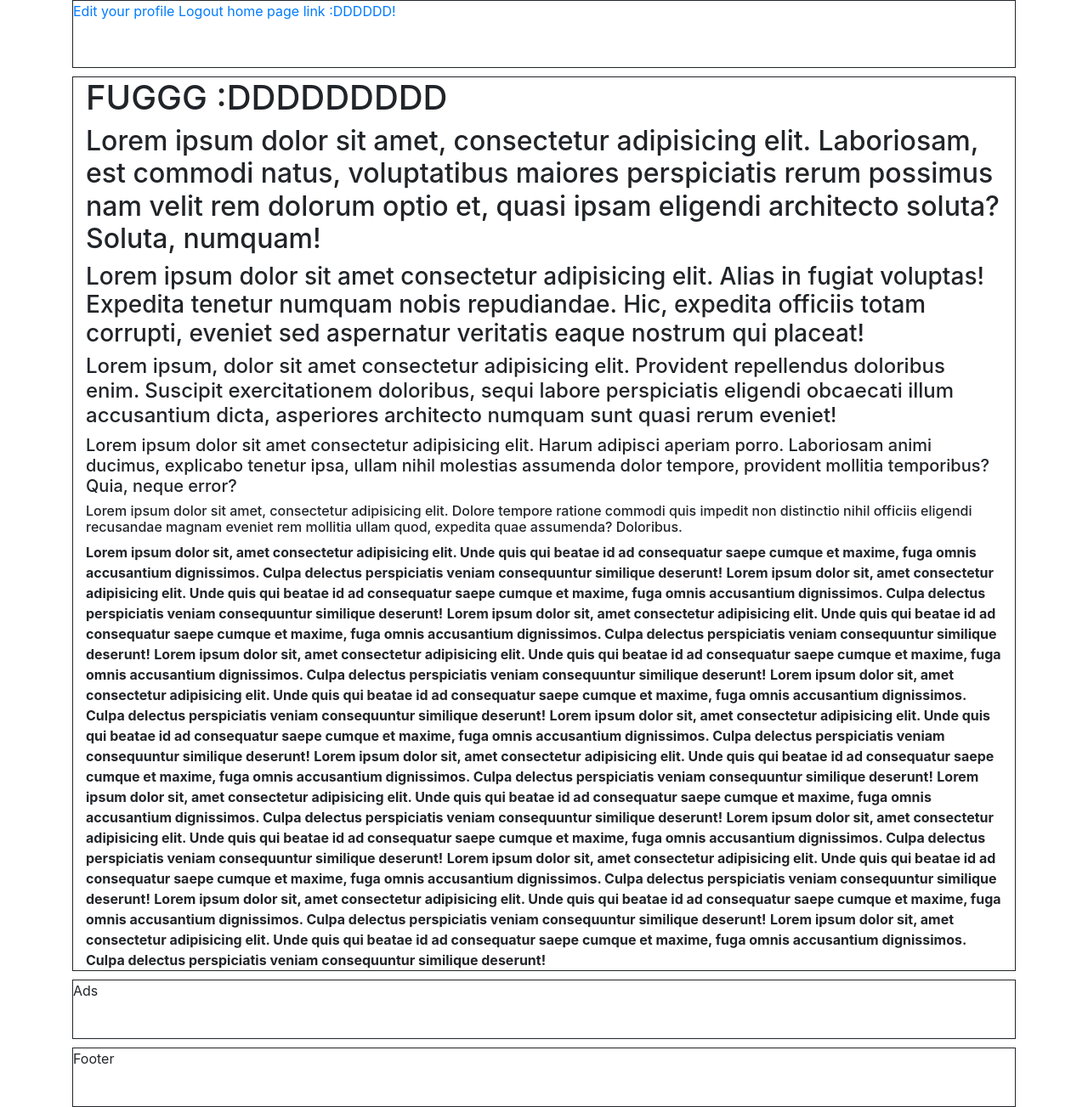
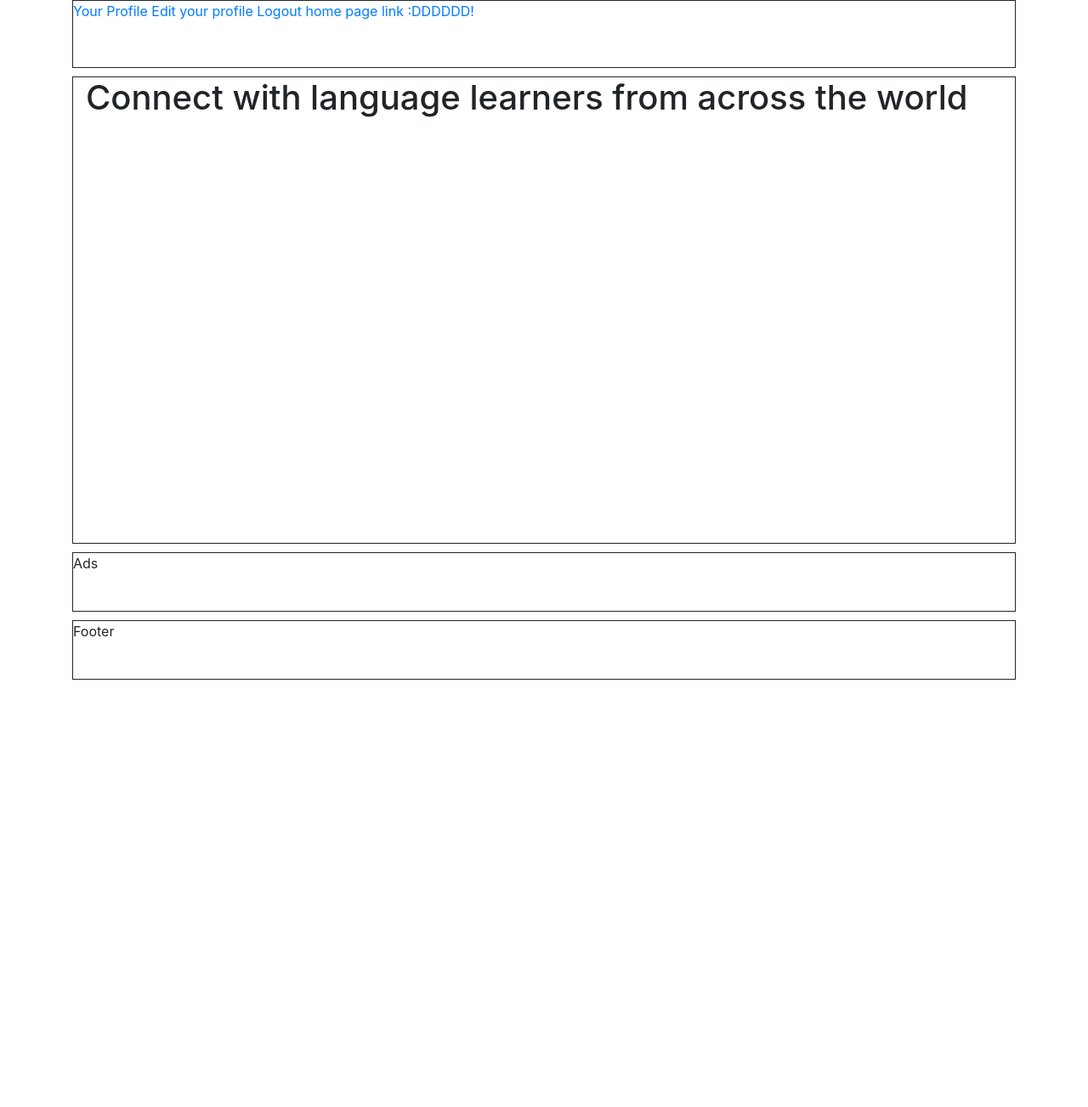
Before and after one commit to RomanJordan/worldpals, a Django app: page / in a window 1280 px wide. Shown: the whole page at 85% size. After the commit the page ends 800 px from the top, so only its background shows below. Run offline with Django 3.2, Linux system fonts and the light colour scheme; the visitor is signed in with stand-in values (Sample User, id 1); some libraries are stand-ins or nearby versions.

Commit message:
Added a new messages model

```diff
--- a/mainapp/forms.py
+++ b/mainapp/forms.py
@@ -24,7 +24,8 @@ class CustomUserCreationForm(UserCreationForm):
         print(username)
         if ' ' in username:
             raise forms.ValidationError("Username may not contain spaces.")
-        if '@' in username or '*' in username or '+' in username or '=' in username or '-' in username or '^' in username or '$' in username or '!' in username or '%' in username:
+        if '@' in username or '*' in username or '+' in username or '=' in username or '-' in username \
+        or '^' in username or '$' in username or '!' in username or '%' in username:
             raise forms.ValidationError("Username may not contain special characters.")
         return username
 
@@ -78,4 +79,4 @@ class CustomUserChangeForm(UserChangeForm):
 class ProfileEditForm(forms.ModelForm):
     class Meta:
         model = Profile
-        fields = [ 'image','biography']
+        fields = [ 'profile_image','background_image','about_me']
--- a/mainapp/models.py
+++ b/mainapp/models.py
@@ -52,8 +52,9 @@ class User(AbstractUser):
 
 class Profile(models.Model):
     user = models.OneToOneField(User, on_delete=models.CASCADE)
-    image = models.ImageField(default='default.jpg')
-    biography = models.TextField(default='Add something about yourself here!')
+    profile_image = models.ImageField(default='default.jpg')
+    background_image = models.ImageField(default='default.jpg')
+    about_me = models.TextField(default='Add something about yourself here!')
 
 
     def __str__(self):
@@ -64,3 +65,9 @@ class Friend(models.Model):
     friend = models.ForeignKey(User, on_delete=models.CASCADE, related_name='friends') #Who received a friend request
     friends_since = models.DateField(default=timezone.now)
     status = models.CharField(max_length=20, default='requested')
+
+class Message(models.Model):
+     sender = models.ForeignKey(User, related_name='receiver', on_delete=models.CASCADE)
+     reciever = models.ForeignKey(User, related_name='receiver', on_delete=models.CASCADE)
+     message_content = models.TextField(default = 'Default')
+     date_sent = models.DateField(default=timezone.now)
--- a/mainapp/templates/mainapp/base.html
+++ b/mainapp/templates/mainapp/base.html
@@ -28,7 +28,7 @@
           <div class="grid-container">
               <header id="pageHeader">
                     {% if user.is_authenticated %}
-
+                      <a href="{% url 'my-profile' %}">Your Profile</a>
                       <a href="{% url 'profile-edit' %}">Edit your profile</a>
                       <a href="{% url 'logout' %}">Logout</a>
                     {% else %}
--- a/mainapp/templates/mainapp/index.html
+++ b/mainapp/templates/mainapp/index.html
@@ -2,24 +2,7 @@
 {% load static %}
 {% block content %}
     <div class="container">
-        <h1>FUGGG :DDDDDDDDD</h1>
-        <h2>Lorem ipsum dolor sit amet, consectetur adipisicing elit. Laboriosam, est commodi natus, voluptatibus maiores perspiciatis rerum possimus nam velit rem dolorum optio et, quasi ipsam eligendi architecto soluta? Soluta, numquam!</h2>
-        <h3>Lorem ipsum dolor sit amet consectetur adipisicing elit. Alias in fugiat voluptas! Expedita tenetur numquam nobis repudiandae. Hic, expedita officiis totam corrupti, eveniet sed aspernatur veritatis eaque nostrum qui placeat!</h3>
-        <h4>Lorem ipsum, dolor sit amet consectetur adipisicing elit. Provident repellendus doloribus enim. Suscipit exercitationem doloribus, sequi labore perspiciatis eligendi obcaecati illum accusantium dicta, asperiores architecto numquam sunt quasi rerum eveniet!</h4>
-        <h5>Lorem ipsum dolor sit amet consectetur adipisicing elit. Harum adipisci aperiam porro. Laboriosam animi ducimus, explicabo tenetur ipsa, ullam nihil molestias assumenda dolor tempore, provident mollitia temporibus? Quia, neque error?</h5>
-        <h6>Lorem ipsum dolor sit amet, consectetur adipisicing elit. Dolore tempore ratione commodi quis impedit non distinctio nihil officiis eligendi recusandae magnam eveniet rem mollitia ullam quod, expedita quae assumenda? Doloribus.</h6>
-        <strong>Lorem ipsum dolor sit, amet consectetur adipisicing elit. Unde quis qui beatae id ad consequatur saepe cumque et maxime, fuga omnis accusantium dignissimos. Culpa delectus perspiciatis veniam consequuntur similique deserunt!</strong>
-        <strong>Lorem ipsum dolor sit, amet consectetur adipisicing elit. Unde quis qui beatae id ad consequatur saepe cumque et maxime, fuga omnis accusantium dignissimos. Culpa delectus perspiciatis veniam consequuntur similique deserunt!</strong>
-        <strong>Lorem ipsum dolor sit, amet consectetur adipisicing elit. Unde quis qui beatae id ad consequatur saepe cumque et maxime, fuga omnis accusantium dignissimos. Culpa delectus perspiciatis veniam consequuntur similique deserunt!</strong>
-        <strong>Lorem ipsum dolor sit, amet consectetur adipisicing elit. Unde quis qui beatae id ad consequatur saepe cumque et maxime, fuga omnis accusantium dignissimos. Culpa delectus perspiciatis veniam consequuntur similique deserunt!</strong>
-        <strong>Lorem ipsum dolor sit, amet consectetur adipisicing elit. Unde quis qui beatae id ad consequatur saepe cumque et maxime, fuga omnis accusantium dignissimos. Culpa delectus perspiciatis veniam consequuntur similique deserunt!</strong>
-        <strong>Lorem ipsum dolor sit, amet consectetur adipisicing elit. Unde quis qui beatae id ad consequatur saepe cumque et maxime, fuga omnis accusantium dignissimos. Culpa delectus perspiciatis veniam consequuntur similique deserunt!</strong>
-        <strong>Lorem ipsum dolor sit, amet consectetur adipisicing elit. Unde quis qui beatae id ad consequatur saepe cumque et maxime, fuga omnis accusantium dignissimos. Culpa delectus perspiciatis veniam consequuntur similique deserunt!</strong>
-        <strong>Lorem ipsum dolor sit, amet consectetur adipisicing elit. Unde quis qui beatae id ad consequatur saepe cumque et maxime, fuga omnis accusantium dignissimos. Culpa delectus perspiciatis veniam consequuntur similique deserunt!</strong>
-        <strong>Lorem ipsum dolor sit, amet consectetur adipisicing elit. Unde quis qui beatae id ad consequatur saepe cumque et maxime, fuga omnis accusantium dignissimos. Culpa delectus perspiciatis veniam consequuntur similique deserunt!</strong>
-        <strong>Lorem ipsum dolor sit, amet consectetur adipisicing elit. Unde quis qui beatae id ad consequatur saepe cumque et maxime, fuga omnis accusantium dignissimos. Culpa delectus perspiciatis veniam consequuntur similique deserunt!</strong>
-        <strong>Lorem ipsum dolor sit, amet consectetur adipisicing elit. Unde quis qui beatae id ad consequatur saepe cumque et maxime, fuga omnis accusantium dignissimos. Culpa delectus perspiciatis veniam consequuntur similique deserunt!</strong>
-        <strong>Lorem ipsum dolor sit, amet consectetur adipisicing elit. Unde quis qui beatae id ad consequatur saepe cumque et maxime, fuga omnis accusantium dignissimos. Culpa delectus perspiciatis veniam consequuntur similique deserunt!</strong>
+        <h1>Connect with language learners from across the world</h1>
     </div>
 
 
--- a/mainapp/templates/mainapp/profile.html
+++ b/mainapp/templates/mainapp/profile.html
@@ -6,8 +6,6 @@
         <h1>{{ user.username }}</h1>
         <h2>{{ user.profile.biography }}</h2>
         <h3>Joined on: {{ user.date_joined }}</h3>
-        <h4>{{ profile.user.country }}</h4>
-
         <img src="{{ user.profile.image.url }}" alt="User avatar image">
     </div>
 {% endblock content %}
--- a/mainapp/urls.py
+++ b/mainapp/urls.py
@@ -1,8 +1,9 @@
 from django.urls import path, include
 from django.contrib.auth import views as auth_views
 from . import views
-from .views import index, RegisterView, ProfileView, ProfileEditView, ProfileView
+from .views import index, RegisterView, ProfileView, ProfileEditView, ProfileView, MyProfileView
 from mainapp import signals
+from django.contrib.auth.decorators import login_required, permission_required
 
 urlpatterns = [
     path('', views.index, name='index'),
@@ -10,7 +11,7 @@ urlpatterns = [
     path('logout/', auth_views.LogoutView.as_view(template_name='mainapp/logout.html'), name='logout'),
     path('register/', views.RegisterView.as_view(), name='register'),
     path('user/<str:username>/', ProfileView.as_view(), name='profile'),
-    #path('user/<str:username>/', MyProfileView.as_view(), name='my-profile'),
-    path('my-profile/<slug:username>', views.profile, name='my-profile'),
+    # path('my-profile', MyProfileView.as_view(), name='my-profile'),
+    path('my-profile/', login_required(MyProfileView.as_view(template_name='mainapp/my-profile.html')),name='my-profile'),
     path('edit-profile', ProfileEditView.as_view(), name='profile-edit'),
 ]
--- a/mainapp/views.py
+++ b/mainapp/views.py
@@ -1,4 +1,4 @@
-from django.http import HttpResponse, HttpResponseRedirect
+from django.http import HttpResponse, HttpResponseRedirect, request
 from django.shortcuts import render, get_object_or_404, redirect
 from django.contrib.auth.forms import UserCreationForm
 from django.urls import reverse_lazy
@@ -10,6 +10,7 @@ from django.contrib.auth.decorators import login_required
 from .forms import ProfileEditForm
 from django.contrib.messages import constants as messages
 from django.contrib import messages, auth
+from django.utils.decorators import method_decorator
 
 def index(request):
     return render(request, 'mainapp/index.html')
@@ -53,11 +54,20 @@ class ProfileView(DetailView):
     slug_url_kwarg = 'username'
 
     def get_queryset(self):
-        return User.objects.filter(username__iexact=self.kwargs['username'])
+        return User.objects.filter(User__username=self.kwargs['username'])
 
 class MyProfileView(DetailView):
     model = User
-    template_name = 'mainapp/profile.html'
+    template_name = 'mainapp/my-profile.html'
+    # context_object_name = 'user'
+    # @method_decorator(login_required)
+    # @login_required(login_url='mainapp/login.html')
+    def get_object(self, queryset=None, *args, **kwargs):
+        context = self.request.user
+        return context
+
+
+
 
 @login_required
 def profile(request):
@@ -67,7 +77,7 @@ class ProfileEditView(UpdateView):
     model = Profile
     template_name = 'mainapp/profile-edit.html'
     context_object_name = 'profile'
-    fields = ('image','biography',)
+    fields = ('background_image','about_me',)
 
     def get_object(self, queryset=None):
         return self.request.user.profile
@@ -76,3 +86,5 @@ class ProfileEditView(UpdateView):
         if request.method == 'POST':
             form = ProfileEditForm(request.POST, instance=request.user)
             profile_form = ProfileForm(request.POST, request.FILES, instance=request.user.userprofile)  # request.FILES is show the selected image or file
+
+# def send_friend_request(request):
--- a/worldpals/settings.py
+++ b/worldpals/settings.py
@@ -132,7 +132,7 @@ MEDIA_URL = '/media/'
 
 
 # my_project/settings.py
-LOGIN_REDIRECT_URL = 'index'
+LOGIN_REDIRECT_URL = 'mainapp/login.html'
 LOGOUT_REDIRECT_URL = 'index'
 
 CRISPY_TEMPLATE_PACK = 'bootstrap4'
```
Also changed, not shown: mainapp/templates/mainapp/my-profile.html (+3 -5 lines), mainapp/migrations/0001_initial.py, mainapp/migrations/0002_profile_image.py (deleted), mainapp/migrations/0003_friend.py (deleted).
